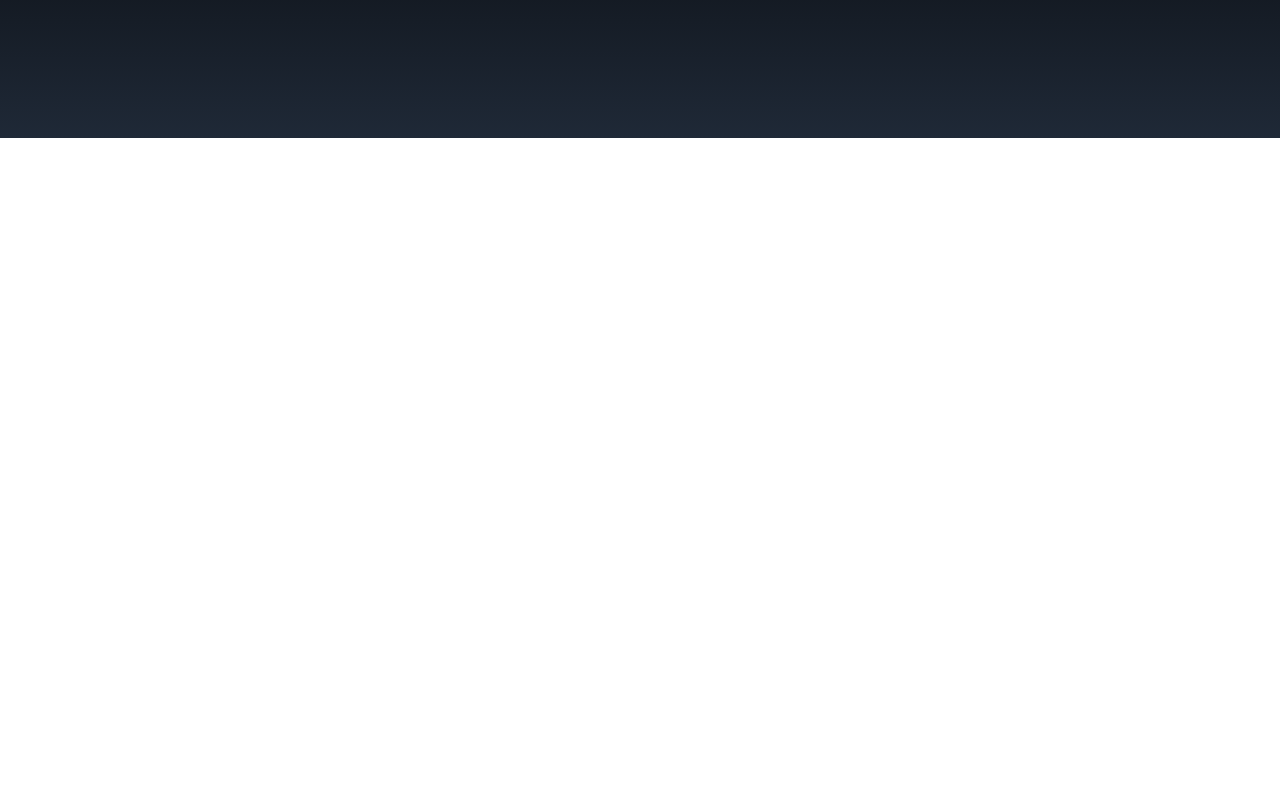
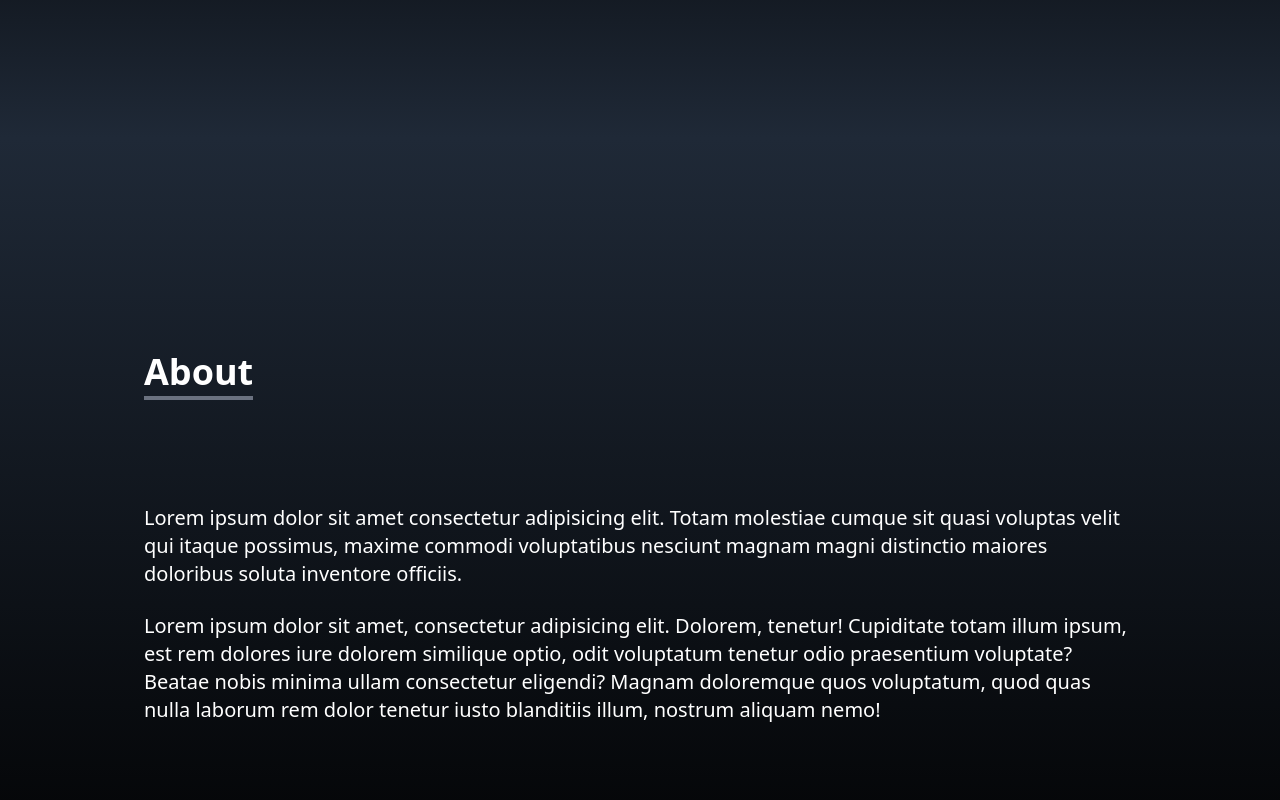
Before and after one commit to Mosayeb09/React_Portfolio, a React (Vite) app: page / in a window 1280 px wide. Shown: the part 662-1462 px from the top of the page. Before the commit the page ends 800 px from the top, so only its background shows below. Built offline with nearby package versions, Linux system fonts and the light colour scheme.

Commit message:
adding about section

```diff
--- a/src/Component/About/About.jsx
+++ b/src/Component/About/About.jsx
@@ -2,8 +2,19 @@
 
 const About = () => {
     return (
-        <div>
-
+        <div name='about' className="w-full h-screen bg-gradient-to-b from-gray-800 to-black text-white">
+            <div className="max-w-screen-lg p-4 mx-auto flex flex-col justify-center w-full h-full  ">
+                <div className="pb-8 ">
+                    <p className="text-4xl font-bold inline border-b-4 border-gray-500 ">About</p>
+                </div>
+                <p className="text-xl mt-20  ">
+                    Lorem ipsum dolor sit amet consectetur adipisicing elit. Totam molestiae cumque sit quasi voluptas velit qui itaque possimus, maxime commodi voluptatibus nesciunt magnam magni distinctio maiores doloribus soluta inventore officiis.
+                </p>
+                <br />
+                <p className="text-xl">
+                    Lorem ipsum dolor sit amet, consectetur adipisicing elit. Dolorem, tenetur! Cupiditate totam illum ipsum, est rem dolores iure dolorem similique optio, odit voluptatum tenetur odio praesentium voluptate? Beatae nobis minima ullam consectetur eligendi? Magnam doloremque quos voluptatum, quod quas nulla laborum rem dolor tenetur iusto blanditiis illum, nostrum aliquam nemo!
+                </p>
+            </div>
         </div>
     );
 };
```
